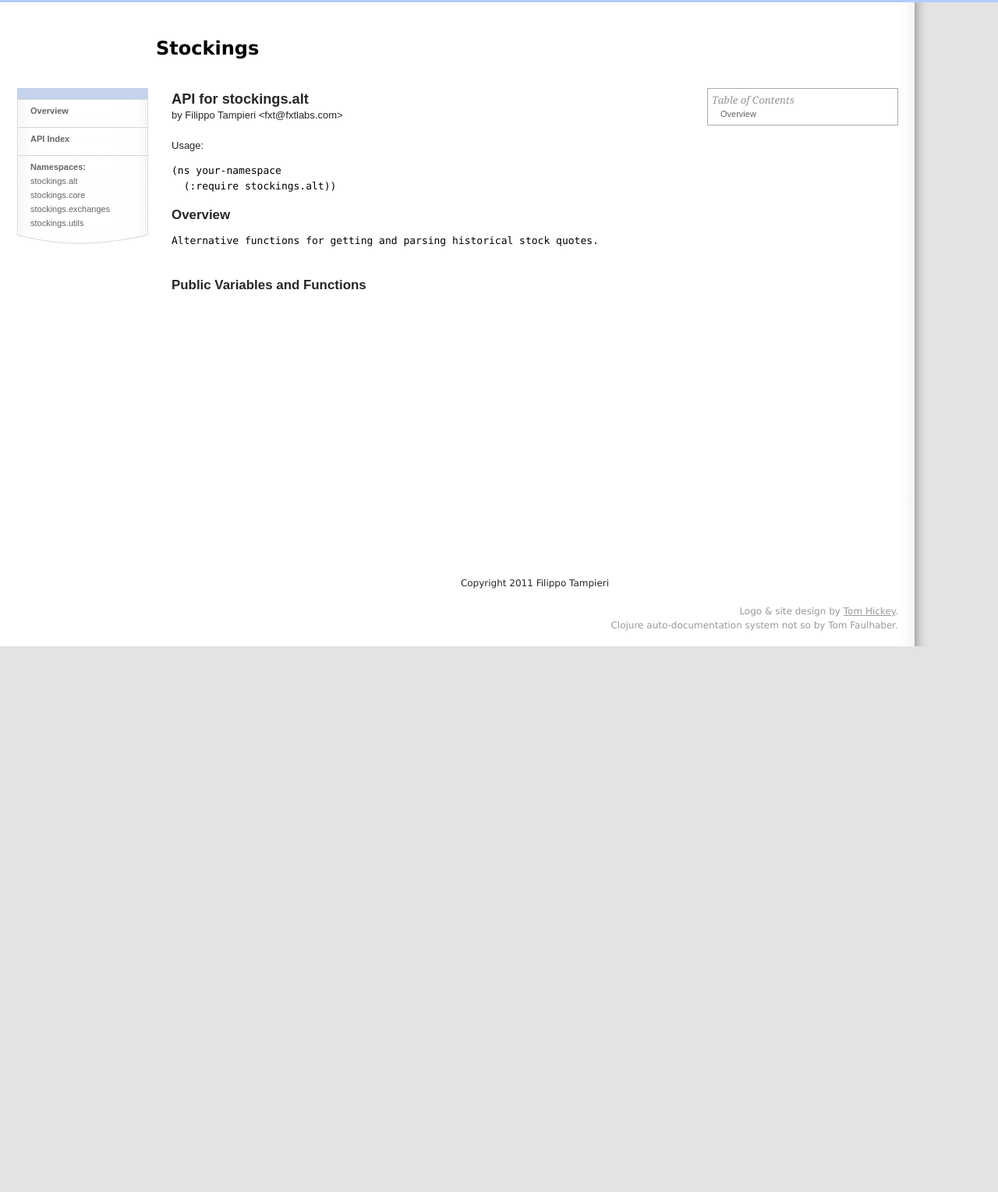
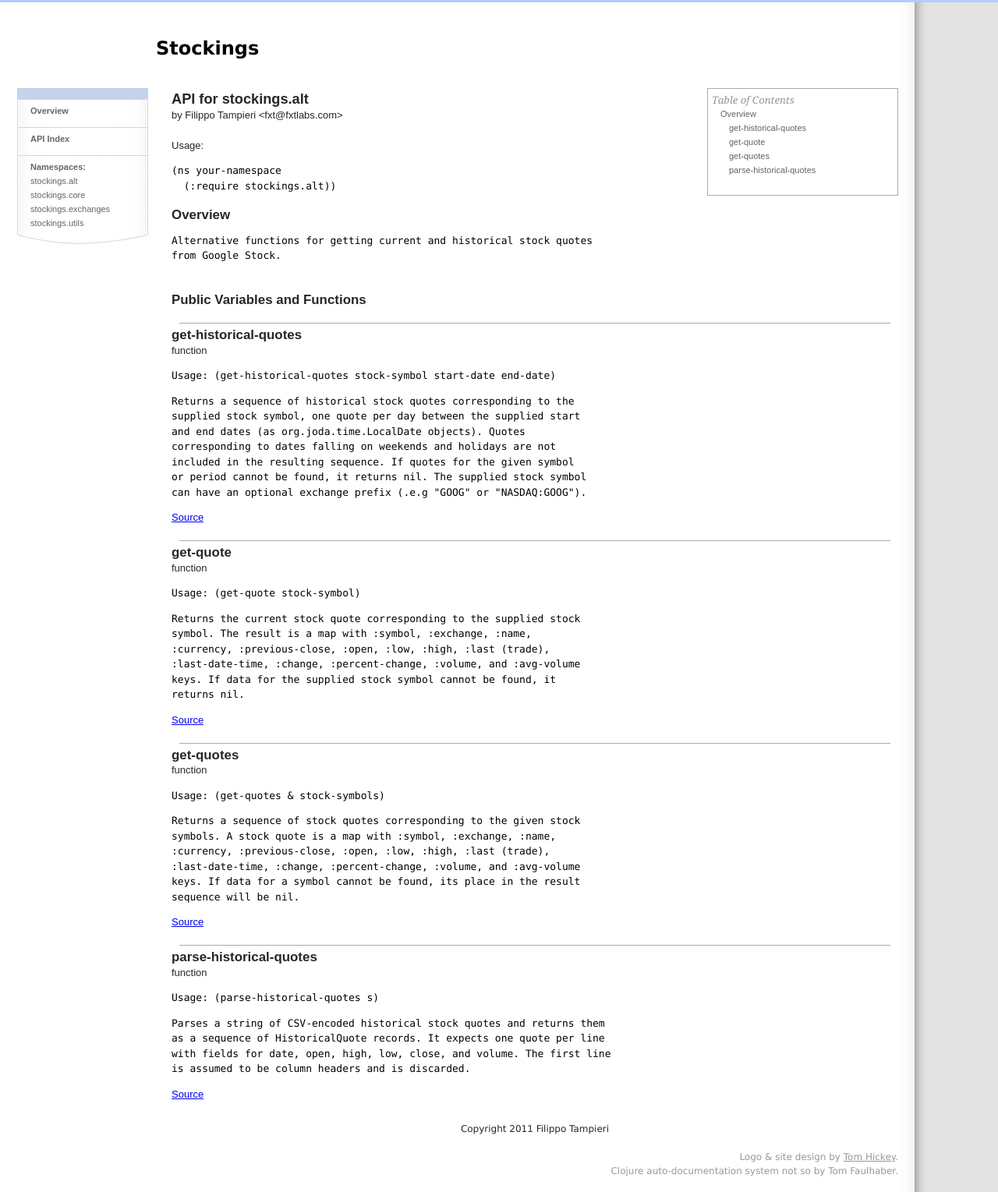
Before and after one commit to fxtlabs/stockings, a plain HTML site: page stockings.alt-api.html in a window 1280 px wide. Shown: the part 1-1530 px from the top of the page at 78% size. Before the commit the page ends 830 px from the top, so only its background shows below. Drawn offline with Linux system fonts and the light colour scheme; a script that the page names is missing.

Commit message:
Documentation update.

```diff
--- a/stockings.alt-api.html
+++ b/stockings.alt-api.html
@@ -61,7 +61,15 @@ namespace.
   <h1 class="nopad">Table of Contents</h1>
   <div style="margin-left: 1em;" class="toc-section">
     <a href="#toc0">Overview</a>
-
+    <div style="margin-left: 1em;" class="toc-entry">
+      <a href="#stockings.alt/get-historical-quotes">get-historical-quotes</a>
+    </div><div style="margin-left: 1em;" class="toc-entry">
+      <a href="#stockings.alt/get-quote">get-quote</a>
+    </div><div style="margin-left: 1em;" class="toc-entry">
+      <a href="#stockings.alt/get-quotes">get-quotes</a>
+    </div><div style="margin-left: 1em;" class="toc-entry">
+      <a href="#stockings.alt/parse-historical-quotes">parse-historical-quotes</a>
+    </div>
     <br />
   </div>
 </div>
@@ -74,10 +82,66 @@ by <span id="author">Filippo Tampieri &lt;fxt@fxtlabs.com&gt;</span><br />
   (:require <span id="long-name">stockings.alt</span>))
 </pre><pre>
 </pre><h2>Overview</h2>
-<pre id="namespace-docstr">Alternative functions for getting and parsing historical stock quotes.</pre>
+<pre id="namespace-docstr">Alternative functions for getting current and historical stock quotes
+from Google Stock.</pre>
 <br />
 <h2>Public Variables and Functions</h2>
-
+<div id="var-entry">
+  <br />
+  <hr />
+  <h2 id="stockings.alt/get-historical-quotes">get-historical-quotes</h2>
+  <span id="var-type">function</span><br />
+  <pre id="var-usage">Usage: (get-historical-quotes stock-symbol start-date end-date)
+</pre>
+  <pre id="var-docstr">Returns a sequence of historical stock quotes corresponding to the
+supplied stock symbol, one quote per day between the supplied start
+and end dates (as org.joda.time.LocalDate objects). Quotes
+corresponding to dates falling on weekends and holidays are not
+included in the resulting sequence. If quotes for the given symbol
+or period cannot be found, it returns nil. The supplied stock symbol
+can have an optional exchange prefix (.e.g "GOOG" or "NASDAQ:GOOG").</pre>
+  <a href="https://github.com/fxtlabs/stockings/blob/8f86604b3eb75eb4197eb66ffd88c66bff54248d/src/stockings/alt.clj#L157" id="var-source">Source</a>
+</div><div id="var-entry">
+  <br />
+  <hr />
+  <h2 id="stockings.alt/get-quote">get-quote</h2>
+  <span id="var-type">function</span><br />
+  <pre id="var-usage">Usage: (get-quote stock-symbol)
+</pre>
+  <pre id="var-docstr">Returns the current stock quote corresponding to the supplied stock
+symbol. The result is a map with :symbol, :exchange, :name,
+:currency, :previous-close, :open, :low, :high, :last (trade),
+:last-date-time, :change, :percent-change, :volume, and :avg-volume
+keys. If data for the supplied stock symbol cannot be found, it
+returns nil.</pre>
+  <a href="https://github.com/fxtlabs/stockings/blob/8f86604b3eb75eb4197eb66ffd88c66bff54248d/src/stockings/alt.clj#L81" id="var-source">Source</a>
+</div><div id="var-entry">
+  <br />
+  <hr />
+  <h2 id="stockings.alt/get-quotes">get-quotes</h2>
+  <span id="var-type">function</span><br />
+  <pre id="var-usage">Usage: (get-quotes &amp; stock-symbols)
+</pre>
+  <pre id="var-docstr">Returns a sequence of stock quotes corresponding to the given stock
+symbols. A stock quote is a map with :symbol, :exchange, :name,
+:currency, :previous-close, :open, :low, :high, :last (trade),
+:last-date-time, :change, :percent-change, :volume, and :avg-volume
+keys. If data for a symbol cannot be found, its place in the result
+sequence will be nil.</pre>
+  <a href="https://github.com/fxtlabs/stockings/blob/8f86604b3eb75eb4197eb66ffd88c66bff54248d/src/stockings/alt.clj#L61" id="var-source">Source</a>
+</div><div id="var-entry">
+  <br />
+  <hr />
+  <h2 id="stockings.alt/parse-historical-quotes">parse-historical-quotes</h2>
+  <span id="var-type">function</span><br />
+  <pre id="var-usage">Usage: (parse-historical-quotes s)
+</pre>
+  <pre id="var-docstr">Parses a string of CSV-encoded historical stock quotes and returns them
+as a sequence of HistoricalQuote records. It expects one quote per line
+with fields for date, open, high, low, close, and volume. The first line
+is assumed to be column headers and is discarded.</pre>
+  <a href="https://github.com/fxtlabs/stockings/blob/8f86604b3eb75eb4197eb66ffd88c66bff54248d/src/stockings/alt.clj#L130" id="var-source">Source</a>
+</div>
 
 
 </div>
```
Also changed, not shown: api-index.html (+4 -0 lines), index.html (+3 -2 lines), stockings.core-api.html (+21 -21 lines), stockings.utils-api.html (+11 -11 lines).
